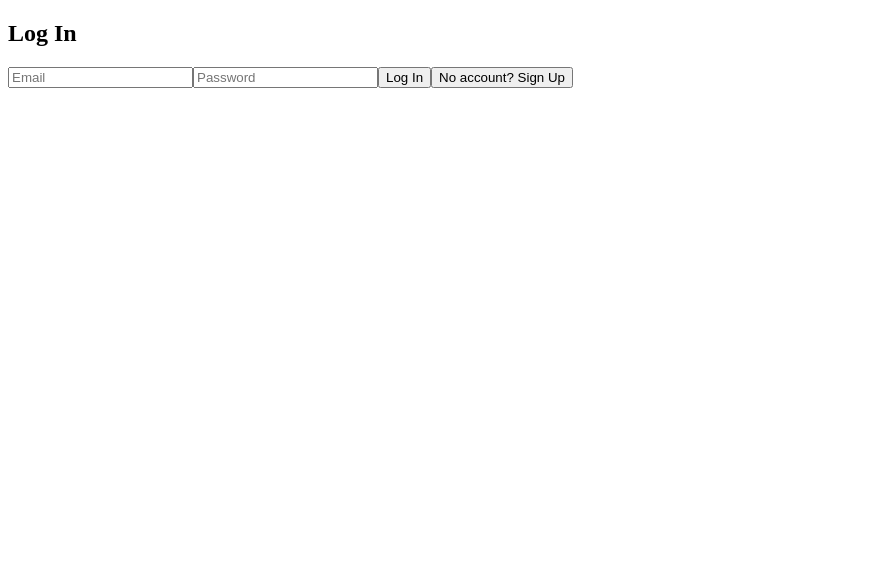
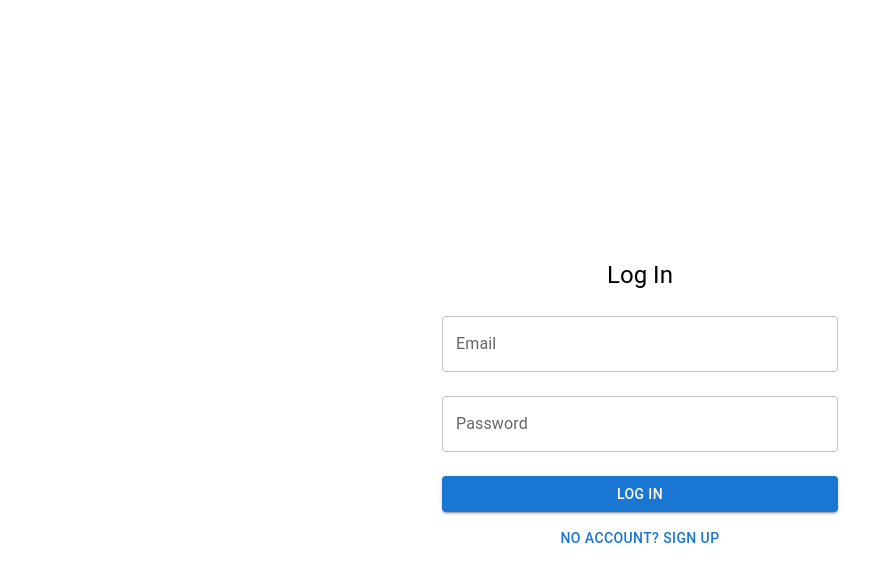
Before and after one commit to sahinmeric/trivia-ai, a React (Create React App) app: page / in a window 1280 px wide. Shown: the top 582 px of the page, without its empty margins (0-894 px from the left). Built offline with nearby package versions, Linux system fonts and the light colour scheme; no server answers.

Commit message:
login page improved with MUI

```diff
--- a/src/components/Login.tsx
+++ b/src/components/Login.tsx
@@ -4,44 +4,86 @@ import {
   signInWithEmailAndPassword,
   createUserWithEmailAndPassword,
 } from "firebase/auth";
+import { Box, Button, TextField, Typography, Container } from "@mui/material";
 
 const Login: React.FC = () => {
   const [email, setEmail] = useState("");
   const [password, setPassword] = useState("");
   const [isSignUp, setIsSignUp] = useState(false);
+  const [error, setError] = useState("");
 
   const handleAuth = async () => {
     try {
+      setError("");
       if (isSignUp) {
         await createUserWithEmailAndPassword(auth, email, password);
       } else {
         await signInWithEmailAndPassword(auth, email, password);
       }
     } catch (error) {
+      setError("Authentication failed. Please try again.");
       console.error("Error with Authentication:", error);
     }
   };
 
   return (
-    <div>
-      <h2>{isSignUp ? "Sign Up" : "Log In"}</h2>
-      <input
+    <Container maxWidth="xs">
+      <Box
+        display="flex"
+        flexDirection="column"
+        alignItems="center"
+        justifyContent="center"
+        height="100vh"
+      >
+        <Typography variant="h5" gutterBottom>
+          {isSignUp ? "Sign Up" : "Log In"}
+        </Typography>
+
+        <TextField
+          label="Email"
           type="email"
-        placeholder="Email"
+          variant="outlined"
+          margin="normal"
+          fullWidth
           value={email}
           onChange={(e) => setEmail(e.target.value)}
         />
-      <input
+
+        <TextField
+          label="Password"
           type="password"
-        placeholder="Password"
+          variant="outlined"
+          margin="normal"
+          fullWidth
           value={password}
           onChange={(e) => setPassword(e.target.value)}
         />
-      <button onClick={handleAuth}>{isSignUp ? "Sign Up" : "Log In"}</button>
-      <button onClick={() => setIsSignUp(!isSignUp)}>
+
+        {error && (
+          <Typography color="error" variant="body2">
+            {error}
+          </Typography>
+        )}
+
+        <Button
+          variant="contained"
+          color="primary"
+          fullWidth
+          onClick={handleAuth}
+          sx={{ mt: 2 }}
+        >
+          {isSignUp ? "Sign Up" : "Log In"}
+        </Button>
+
+        <Button
+          variant="text"
+          onClick={() => setIsSignUp(!isSignUp)}
+          sx={{ mt: 1 }}
+        >
           {isSignUp ? "Already have an account? Log In" : "No account? Sign Up"}
-      </button>
-    </div>
+        </Button>
+      </Box>
+    </Container>
   );
 };
 
```
Lines whose indentation alone changed are shown as unchanged.
